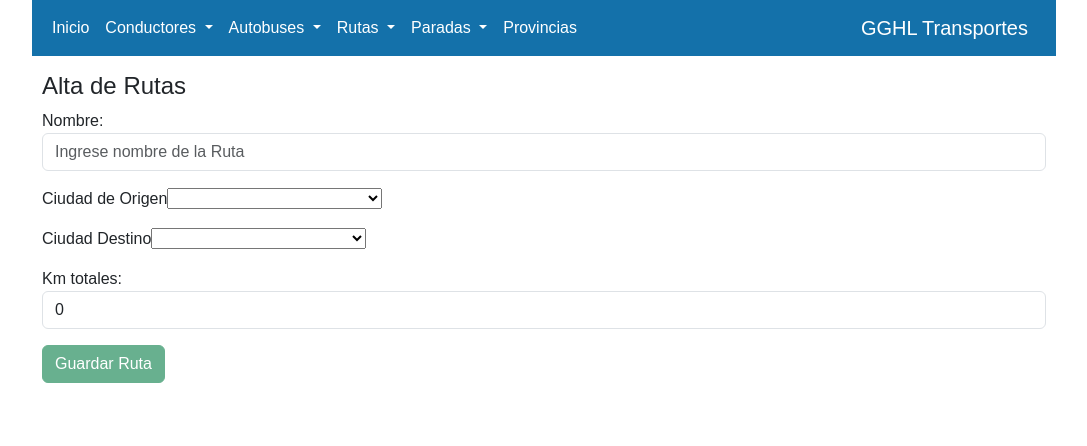
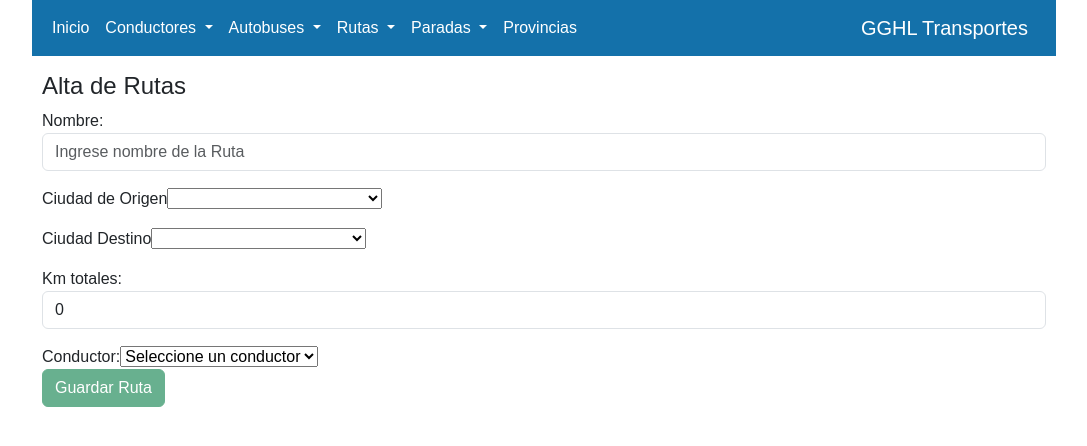
Before and after one commit to Gabriel-IFTS24/GGHL_NG, an Angular app: page /rutas-alta in a window 1280 px wide. Shown: the top 446 px of the page, without its empty margins (96-1183 px from the left). Built offline with nearby package versions, Linux system fonts and the light colour scheme.

Commit message:
agregado de conductores a la pantalla de alta de ruta

```diff
--- a/src/app/componentes/rutas-alta/rutas-alta.component.html
+++ b/src/app/componentes/rutas-alta/rutas-alta.component.html
@@ -36,6 +36,17 @@
         <input type="text" class="form-control" id="distanciaKm" name="distanciaKm" formControlName="distanciaKm">
     </div>
 
+
+    <div>
+        <label for="conductor">Conductor:</label>
+        <select id="conductor" (change)="seleccionarConductor($event)">
+          <option value="" disabled selected>Seleccione un conductor</option>
+          <option *ngFor="let conductor of conductores" [value]="conductor.apellido + ' ' + conductor.nombre">
+            {{ conductor.apellido }}, {{ conductor.nombre }}
+          </option>
+        </select>
+      </div>
+
     <button class="btn btn-success" (click)="agregarRuta()" [disabled]="!rutaForm.valid" >Guardar Ruta</button>
 </div>
 
--- a/src/app/componentes/rutas-alta/rutas-alta.component.ts
+++ b/src/app/componentes/rutas-alta/rutas-alta.component.ts
@@ -1,15 +1,20 @@
-import { Component } from '@angular/core';
+import { Component, OnInit } from '@angular/core';
+import { CommonModule } from '@angular/common';
 import { FormControl, FormGroup, Validators, ReactiveFormsModule} from '@angular/forms'
 import { Ruta } from '../../modelos/ruta';
 import { RutaService } from '../../servicios/ruta.service';
 
+// Esto hay que cambiarlo a colectivos
+import { ConductorService } from '../../servicios/conductor.service';
+import { Conductor } from '../../modelos/conductor';
+
 @Component({
   selector: 'app-rutas-alta',
-  imports: [ReactiveFormsModule],
+  imports: [ReactiveFormsModule, CommonModule],
   templateUrl: './rutas-alta.component.html',
   styleUrl: './rutas-alta.component.css'
 })
-export class RutasAltaComponent {
+export class RutasAltaComponent implements OnInit{
 
   lista = [
     'Buenos Aires (CABA)',
@@ -52,7 +57,23 @@ export class RutasAltaComponent {
     distanciaKm: new FormControl(0, [Validators.required, Validators.min(1)]),
   })
 
-  constructor(private rutaService: RutaService){ }
+  // Esto hay que cambiarlo a colectivos
+  constructor(private rutaService: RutaService,  private conductorService: ConductorService){ }
+
+  // Esto hay que cambiarlo a colectivos
+  conductores: Conductor[] = [];
+  conductorSeleccionado: string = '';
+
+  // Esto hay que cambiarlo a colectivos
+  ngOnInit(): void {
+    this.conductores = this.conductorService.obtenerConductores();
+  }
+
+    // Esto hay que cambiarlo a colectivos
+    seleccionarConductor(event: Event): void {
+      const selectElement = event.target as HTMLSelectElement;
+      this.conductorSeleccionado = selectElement.value;
+    }
 
   agregarRuta(): void {
     if(this.rutaForm.valid){
```
